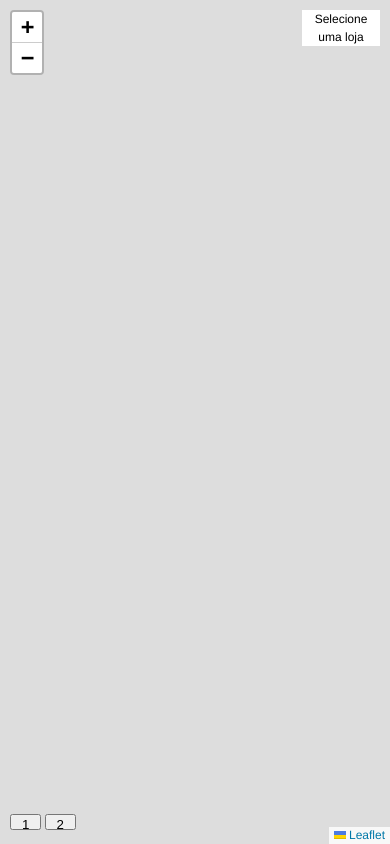
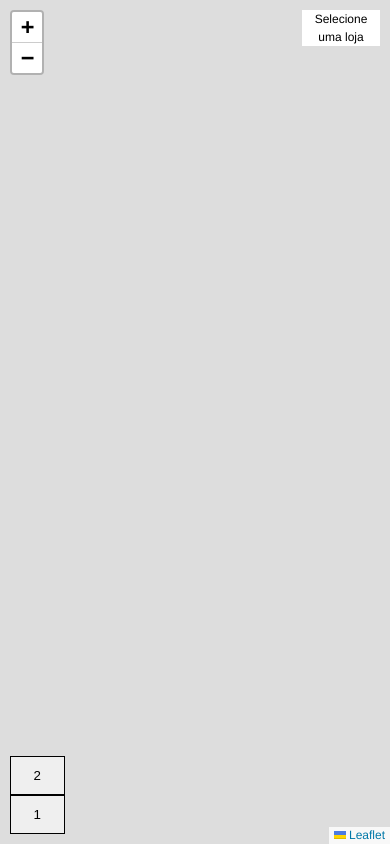
Before and after one commit to VinkoVicenzo/rn-letlet-demo, a plain HTML site: page index.html in a window 390 px wide. Drawn offline with nearby package versions, Linux system fonts and the light colour scheme.

Commit message:
mobile map changes

```diff
--- a/style/main.css
+++ b/style/main.css
@@ -21,7 +21,13 @@
   z-index: 800;
 }
 
+form {
+  display: flex;
+  flex-direction: column-reverse;
+}
+
 form button {
-  width: 8vw;
-  height: 4vw;
+  width: 14vw;
+  height: 10vw;
+  border: solid 1px;
 }
```
